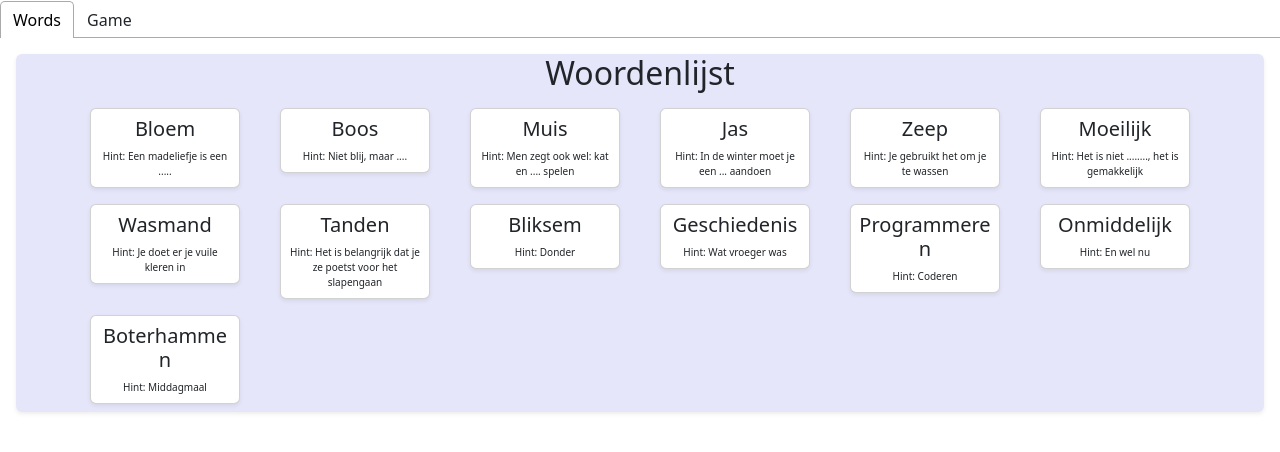
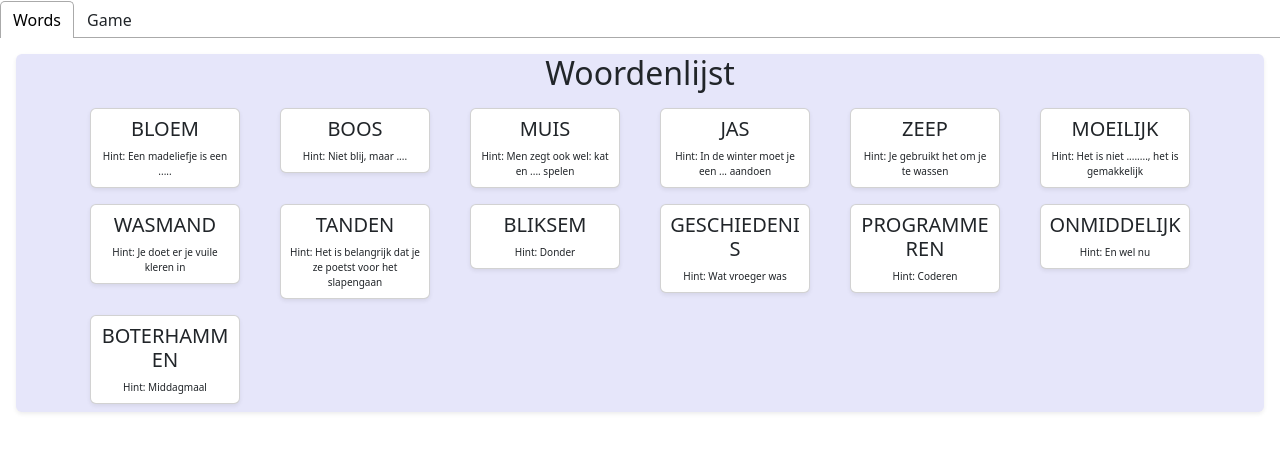
Before and after one commit to Floovera/projectfloo, a React (Create React App) app: page / in a window 1280 px wide. Shown: the top 452 px of the page. Built offline with nearby package versions, Linux system fonts and the light colour scheme.

Commit message:
checkLetter toegevoegd aan GamePage

```diff
--- a/src/App.js
+++ b/src/App.js
@@ -20,7 +20,7 @@ function App() {
                 <WordsPage words={WORD_DATA}/>
             </TabPanel>
             <TabPanel>
-                <GamePage words={WORD_DATA} letters={LETTER_DATA}/>
+                <GamePage letters={LETTER_DATA} selectedWord={WORD_DATA[Math.floor(Math.random() * WORD_DATA.length)]}/>
             </TabPanel>
         </Tabs>
     );
--- a/src/data/data.js
+++ b/src/data/data.js
@@ -1,17 +1,17 @@
 export const WORD_DATA = [
-    {id: 1, description: "Bloem", level: 1, hint: "Een madeliefje is een ....."},
-    {id: 2, description: "Boos", level: 1, hint: "Niet blij, maar ...."},
-    {id: 3, description: "Muis", level: 1, hint: "Men zegt ook wel: kat en .... spelen"},
-    {id: 4, description: "Jas", level: 1, hint: "In de winter moet je een ... aandoen"},
-    {id: 5, description: "Zeep", level: 1, hint: "Je gebruikt het om je te wassen"},
-    {id: 6, description: "Moeilijk", level: 2, hint: "Het is niet ........, het is gemakkelijk"},
-    {id: 7, description: "Wasmand", level: 2, hint: "Je doet er je vuile kleren in"},
-    {id: 8, description: "Tanden", level: 2, hint: "Het is belangrijk dat je ze poetst voor het slapengaan"},
-    {id: 9, description: "Bliksem", level: 2, hint: "Donder"},
-    {id: 10, description: "Geschiedenis", level: 3, hint: "Wat vroeger was"},
-    {id: 11, description: "Programmeren", level: 3, hint: "Coderen"},
-    {id: 12, description: "Onmiddelijk", level: 3, hint: "En wel nu"},
-    {id: 13, description: "Boterhammen", level: 3, hint: "Middagmaal"},
+    {id: 1, description: "BLOEM", level: 1, hint: "Een madeliefje is een ....."},
+    {id: 2, description: "BOOS", level: 1, hint: "Niet blij, maar ...."},
+    {id: 3, description: "MUIS", level: 1, hint: "Men zegt ook wel: kat en .... spelen"},
+    {id: 4, description: "JAS", level: 1, hint: "In de winter moet je een ... aandoen"},
+    {id: 5, description: "ZEEP", level: 1, hint: "Je gebruikt het om je te wassen"},
+    {id: 6, description: "MOEILIJK", level: 2, hint: "Het is niet ........, het is gemakkelijk"},
+    {id: 7, description: "WASMAND", level: 2, hint: "Je doet er je vuile kleren in"},
+    {id: 8, description: "TANDEN", level: 2, hint: "Het is belangrijk dat je ze poetst voor het slapengaan"},
+    {id: 9, description: "BLIKSEM", level: 2, hint: "Donder"},
+    {id: 10, description: "GESCHIEDENIS", level: 3, hint: "Wat vroeger was"},
+    {id: 11, description: "PROGRAMMEREN", level: 3, hint: "Coderen"},
+    {id: 12, description: "ONMIDDELIJK", level: 3, hint: "En wel nu"},
+    {id: 13, description: "BOTERHAMMEN", level: 3, hint: "Middagmaal"},
 ];
 
 export const LETTER_DATA = [
--- a/src/pages/GamePage.js
+++ b/src/pages/GamePage.js
@@ -3,12 +3,27 @@ import {Letters} from "../components/Letters";
 import {useState} from "react";
 
 export function GamePage(props) {
-    const {letters} = props;
+    const {letters,selectedWord} = props;
     const[correctLetters,setCorrectLetters] = useState([]);
     const[wrongLetters,setWrongLetters] = useState([]);
 
-    function checkLetter(l) {
 
+    function checkLetter(letterdescription) {
+        const letter = letterdescription;
+
+        if (selectedWord.description.includes(letter)) {
+            if (!correctLetters.includes(letter)) {
+                setCorrectLetters(currentLetters => [...currentLetters,letter]);
+            }
+        } else {
+            if (!wrongLetters.includes(letter)) {
+                setWrongLetters(wrongLetters => [...wrongLetters,letter]);
+
+            }
+        }
+        console.log(selectedWord.description)
+        console.log(correctLetters);
+        console.log(wrongLetters);
     }
 
     return (
@@ -16,8 +31,7 @@ export function GamePage(props) {
             <Letters
                 letters={letters}
                 title="Alfabet"
-                onClickLetter={l => console.log(l.description)}
-                onSelectNumber
+                onClickLetter={l => checkLetter(l.description)}
             />
         </div>
     );
```
